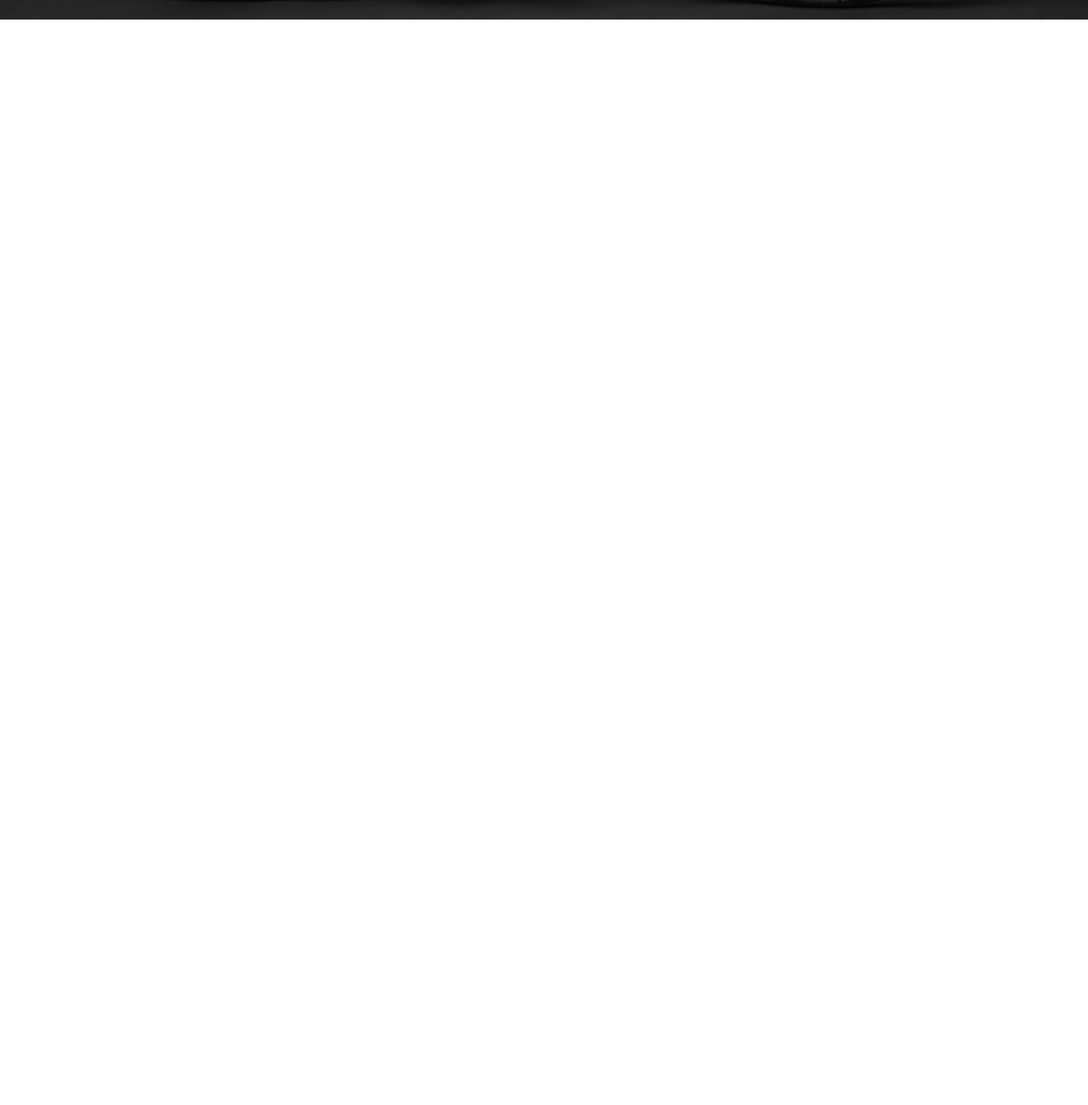
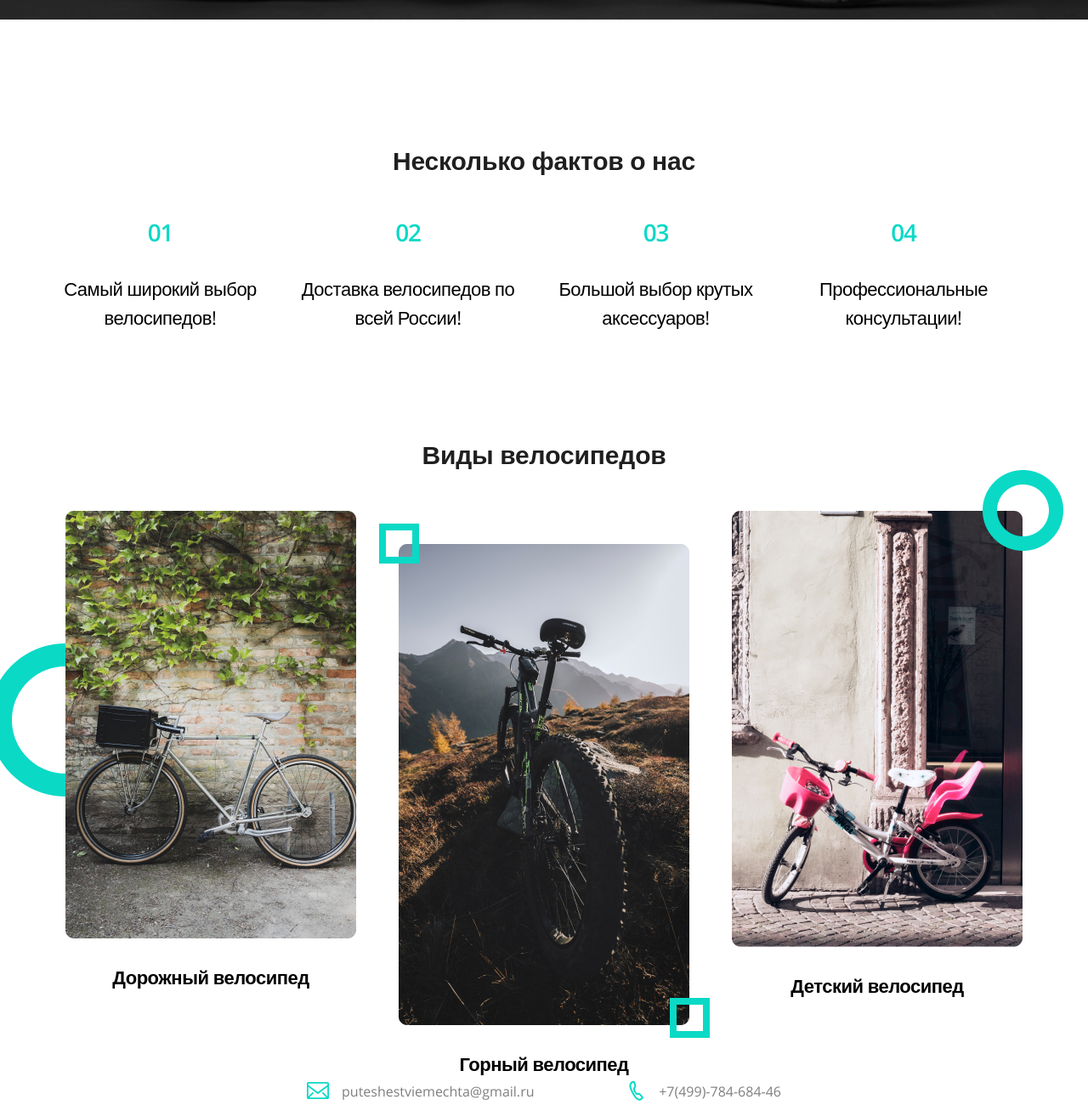
Before and after one commit to zonda1/Ilyin_devices, a website: page source/index.html in a window 1280 px wide. Shown: the part 802-2102 px from the top of the page at 85% size. Before the commit the page ends 825 px from the top, so only its background shows below. Drawn offline with nearby package versions, Linux system fonts and the light colour scheme; files that its build step writes are made by us from their sources.

Commit message:
Добавление блоков футера, фактов о нас, видов велосипедов

```diff
--- a/source/index.html
+++ b/source/index.html
@@ -50,7 +50,7 @@
         </div>
       </div>
 
-      <div class="main-content">
+      <section class="main-content">
         <div class="main-content__wrapper">
           <div class="intro">
             <h1 class="intro__headtitle">Мы продаем
@@ -67,10 +67,78 @@
             <button class="button" type="submit">Подобрать велосипед мечты</button>
           </form>
         </div>
+      </section>
 
-      </div>
+      <section class="facts">
+        <div class="facts__wrapper">
+          <div class="facts__feature">
+            <h2 class="facts__title">Несколько фактов о нас
+            </h2>
+            <ul class="facts__list">
+              <li class="facts__item">
+                <h3 class="facts__subtitle">01</h3>
+                <a href="" class="facts__link">
+                  Самый широкий выбор велосипедов!
+                </a>
+              </li>
+              <li class="facts__item">
+                <h3 class="facts__subtitle">02</h3>
+                <a href="" class="facts__link">Доставка велосипедов по всей России!</a>
+              </li>
+              <li class="facts__item">
+                <h3 class="facts__subtitle">03</h3>
+                <a href="" class="facts__link">Большой выбор крутых аксессуаров!</a>
+              </li>
+              <li class="facts__item">
+                <h3 class="facts__subtitle">04</h3>
+                <a href="" class="facts__link">Профессиональные консультации!</a>
+              </li>
+            </ul>
+          </div>
+        </div>
+      </section>
+
+      <section class="types">
+        <div class="types__wrapper">
+          <div class="types__feature">
+            <h2 class="types__title">Виды велосипедов</h2>
+            <ul class="types__list">
+              <li class="types__item ">
+                <picture>
+
+                  <source media="(max-width:1023px)" srcset="img/content/bike-1_tablet&mobile.jpg">
+                  <img src="img/content/bike-1_dktp.jpg" alt="">
+                </picture>
+                <p class="types__look">Дорожный велосипед</p>
+              </li>
+              <li class="types__item ">
+                <picture>
+
+                  <source media="(max-width:1023px)" srcset="img/content/bike-2_tablet&mobile.jpg">
+                  <img src="img/content/bike-2_dktp.jpg" width="342" height="566" alt="">
+                </picture>
+                <p class="types__look">Горный велосипед</p>
+
+              </li>
+              <li class="types__item">
+                <picture>
+
+                  <source media="(max-width:1023px)" srcset="img/content/bike-3_tablet&mobile.jpg">
+                  <img src="img/content/bike-3_dktp.jpg" alt="">
+                </picture>
+                <p class="types__look">Детский велосипед</p>
+
+              </li>
+            </ul>
+          </div>
+        </div>
+      </section>
 
       <footer class="main-footer">
+        <div class="main-footer__wrapper contact">
+          <a href="#!" class="contact__email">puteshestviemechta@gmail.ru</a>
+          <a href="tel:+749978468446" class="contact__tel">+7(499)-784-684-46</a>
+        </div>
       </footer>
     </main>
   </div>
--- /dev/null
+++ b/source/sass/blocks/contact.scss
@@ -0,0 +1,37 @@
+.contact {
+  display: flex;
+  flex-wrap: wrap;
+  justify-content: space-between;
+  align-items: center;
+
+  @media (max-width:$mobile-max-width) {
+    display: block;
+    text-align: center;
+    margin-bottom: 51px;
+  }
+
+  & a {
+    @include rgba($black, 0.5);
+  }
+
+  &__email {
+    @include font-parametrs(400, 16px, 22px);
+    padding-left: 41px;
+    background-image: url("../../img/icons/email.svg");
+    background-repeat: no-repeat;
+  }
+
+  &__tel {
+    @include font-parametrs(400, 16px, 32px);
+    padding-left: 37px;
+    line-height: 32px;
+    background-image: url("../../img/icons/phone.svg");
+    background-repeat: no-repeat;
+    background-position-y: 3px;
+
+    @media (max-width:$mobile-max-width) {
+      background-position-y: -1px;
+    }
+  }
+
+}
--- /dev/null
+++ b/source/sass/blocks/facts.scss
@@ -0,0 +1,81 @@
+.facts {
+
+  &__wrapper {
+    max-width: 1166px;
+    margin: 0 auto;
+
+    @media (max-width:$tablet-max-width) {
+      max-width: 556px;
+    }
+  }
+
+  &__feature {
+    margin: 150px 0px 130px 0px;
+
+    @media (max-width:$tablet-max-width) {
+      margin: 70px 0px 70px 0px;
+    }
+  }
+
+  &__title {
+    @include font-parametrs(600, 30px, 30px);
+    letter-spacing: -0.005em;
+    color: $dark-1;
+    text-align: center;
+    margin: 0px 0px 50px 0px;
+
+    @media (max-width:$tablet-max-width) {
+      @include font-parametrs(600, 24px, 41px);
+    }
+
+    @media (max-width:$mobile-max-width) {
+      margin: 0px 0px 30px 0px;
+    }
+  }
+
+  &__list {
+    @extend %list-reset;
+    display: grid;
+    grid-template: auto/ repeat(4, 25%);
+    text-align: center;
+    margin: 0px 0px 0px 0px;
+
+    @media (max-width:$tablet-max-width) {
+      grid-template: auto auto/ repeat(2, 50%);
+    }
+
+    @media (max-width:$mobile-max-width) {
+      display: block;
+      max-width: 263px;
+      margin: 0 auto;
+    }
+  }
+
+  &__item {
+    width: 263px;
+
+    @media (max-width:$mobile-max-width) {
+      margin: 0px 0px 35px 0px;
+    }
+  }
+
+  &__subtitle {
+    @include font-parametrs(600, 28px, 38px);
+    letter-spacing: -1.27273px;
+    color: $azure;
+    margin: 0px 0px 30px 0px;
+
+    @media (max-width:$mobile-max-width) {
+      margin: 0px 0px 20px 0px;
+    }
+  }
+
+  &__link {
+    letter-spacing: -0.5px;
+    color: $black;
+  }
+
+  @media (max-width:$mobile-max-width) {
+    font-size: 18px;
+  }
+}
--- a/source/sass/blocks/main-content.scss
+++ b/source/sass/blocks/main-content.scss
@@ -1,6 +1,7 @@
 .main-content {
   position: relative;
   top: -507px;
+  margin-bottom: -280px;
 
   @media (max-width:$tablet-max-width) {
     top: -320px;
--- /dev/null
+++ b/source/sass/blocks/main-footer.scss
@@ -0,0 +1,7 @@
+.main-footer {
+
+  &__wrapper {
+    max-width: 558px;
+    margin: 0 auto;
+  }
+}
--- /dev/null
+++ b/source/sass/blocks/types.scss
@@ -0,0 +1,198 @@
+.types {
+  // background-color: $grey-4;
+  // padding: 149px 0px 147px 0px;
+  // width: 100vw;
+
+  &__wrapper {
+    max-width: 1126px;
+    margin: 0 auto;
+
+    @media (max-width:$tablet-max-width) {
+      max-width: 590px;
+    }
+
+    @media (max-width:$mobile-max-width) {
+      max-width: 270px;
+    }
+  }
+
+  &__feature {}
+
+  &__title {
+    text-align: center;
+    @include font-parametrs(600, 30px, 30px);
+    letter-spacing: -0.005em;
+    color: $dark-1;
+    margin: 0px 0px 51px 0px;
+  }
+
+  &__list {
+    @extend %list-reset;
+    display: grid;
+
+    grid-template-rows: min-content;
+    grid-template-columns: repeat(3, auto);
+    column-gap: 50px;
+
+
+    @media (max-width:$tablet-max-width) {
+      grid-template-rows: auto auto;
+      grid-template-columns: repeat(2, auto);
+      row-gap: 50px;
+    }
+
+    @media (max-width:1200px) {
+      column-gap: 0;
+    }
+
+
+    @media (max-width:$mobile-max-width) {
+      text-align: center;
+      display: block;
+    }
+  }
+
+  &__item {
+    text-align: center;
+    display: flex;
+    flex-direction: column;
+
+    // @media (max-width:$mobile-max-width) {
+    //   width: 270px;
+    // }
+
+    &:first-child {
+      position: relative;
+
+      &::before {
+        content: "";
+        position: absolute;
+        width: 180px;
+        height: 180px;
+        top: 156px;
+        left: -90px;
+        // left: -17.5%;
+        background-image: url("../../img/icons/circle-180.png");
+        z-index: -1;
+
+        @media (max-width:$tablet-max-width) {
+          width: 127px;
+          height: 127px;
+          top: 201px;
+
+          left: -37px;
+          // left: -13.7%;
+          background-image: url("../../img/icons/circle-127.png");
+          z-index: -1;
+        }
+
+        @media (max-width:$mobile-max-width) {
+
+          top: 201px;
+
+          // left: -8.9%;
+
+
+        }
+      }
+    }
+
+    &:nth-child(2) {
+      position: relative;
+      margin: 39px 0px 0px 0px;
+
+      @media (max-width:$tablet-max-width) {
+        margin: 0px 0px 0px 0px;
+      }
+
+
+      &::before {
+        content: "";
+        position: absolute;
+        width: 47px;
+        height: 47px;
+        top: -23.5px;
+        left: -23.5px;
+        background-image: url("../../img/icons/rect-47.png");
+        z-index: 3;
+
+        @media (max-width:$tablet-max-width) {
+          display: none;
+        }
+      }
+
+      &::after {
+        content: "";
+        position: absolute;
+        width: 47px;
+        height: 47px;
+        bottom: 47px;
+        right: -23.5px;
+        background-image: url("../../img/icons/rect-47.png");
+
+        @media (max-width:$tablet-max-width) {
+          display: none;
+        }
+      }
+
+    }
+
+    &:last-child {
+      position: relative;
+
+      &::after {
+        content: "";
+        position: absolute;
+        width: 95px;
+        height: 95px;
+        top: -47.5px;
+        right: -47.5px;
+        background-image: url("../../img/icons/circle-95.png");
+
+        @media (max-width:$tablet-max-width) {
+          width: 68px;
+          height: 68px;
+          top: -20px;
+          right: 135px;
+          background-image: url("../../img/icons/circle-68.png");
+          z-index: -1;
+        }
+
+        @media (max-width:$mobile-max-width) {
+
+          right: -15px;
+
+        }
+      }
+    }
+  }
+
+  &__link {}
+
+  &__look {
+    @include font-parametrs(660, 22px, 34px);
+    letter-spacing: -0.5px;
+    color: $black;
+    margin: 20px 0px 0px 0px;
+  }
+}
+
+@media (max-width:$tablet-max-width) {
+  .types__item {
+    // width: 270px;
+
+    img {
+      width: 270px;
+      height: 300px;
+
+    }
+
+    &:last-child {
+      grid-area: 2/1/3/3;
+    }
+  }
+
+  .types__look {
+    // padding-top: 300px;
+  }
+}
--- a/source/sass/global/variables.scss
+++ b/source/sass/global/variables.scss
@@ -8,6 +8,8 @@ $dark-3: #48494D;
 $grey: #F6F6F6;
 $grey-2: #141517;
 $grey-3: #C9CCD4;
+$grey-4: #F6F7F9;
+
 
 
 $azure:#0AD9C6;
--- a/source/sass/style.scss
+++ b/source/sass/style.scss
@@ -14,3 +14,7 @@
 @import "blocks/intro";
 @import "blocks/form";
 @import "blocks/button";
+@import "blocks/main-footer";
+@import "blocks/contact";
+@import "blocks/facts";
+@import "blocks/types";
```
